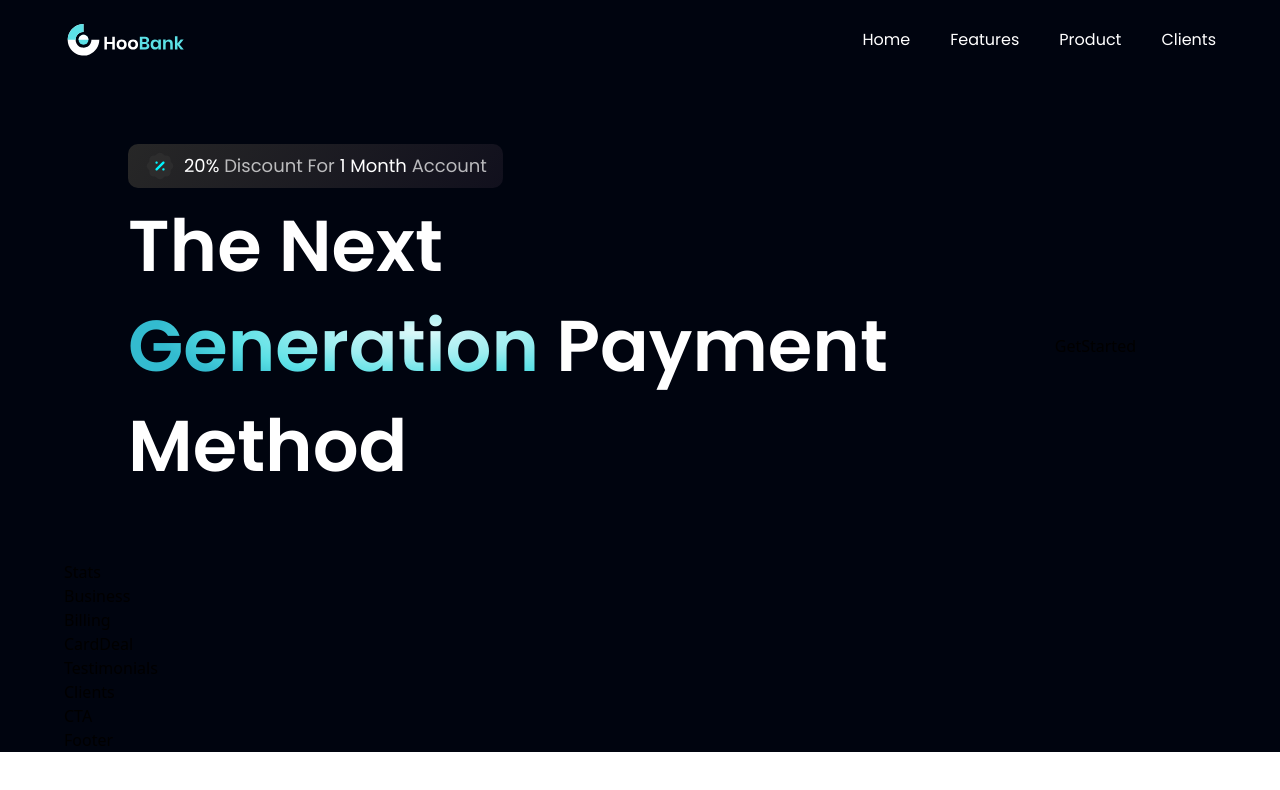
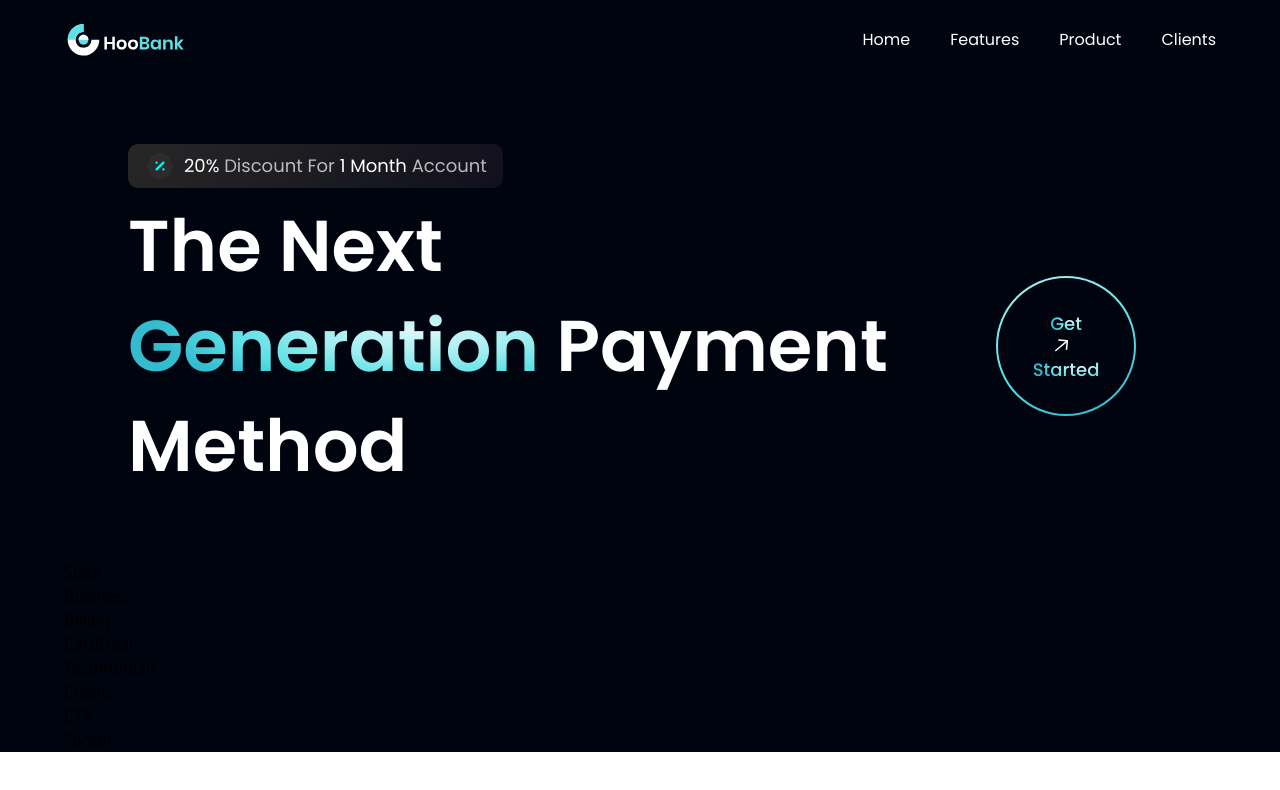
Before and after one commit to artikov/modern-bank-ui, a React (Vite) app: page / in a window 1280 px wide. Shown: the top 790 px of the page. Built offline with nearby package versions, Linux system fonts and the light colour scheme.

Commit message:
Hero update

```diff
--- a/src/components/GetStarted.jsx
+++ b/src/components/GetStarted.jsx
@@ -1,9 +1,29 @@
-import React from 'react'
+import React from "react";
+import styles from "../style";
+import { arrowUp } from "../assets";
 
-const GetStarted = () => {
-  return (
-    <div>GetStarted</div>
-  )
-}
+const GetStarted = () => (
+  <div
+    className={`${styles.flexCenter} w-[140px] h-[140px] rounded-full bg-blue-gradient p-[2px] cursor-pointer`}
+  >
+    <div
+      className={`${styles.flexCenter} flex-col bg-primary w-[100%] h-[100%] rounded-full`}
+    >
+      <div className={`${styles.flexStart} flex-row`}>
+        <p className="font-poppins font-medium text-[18px] leading-[23px]">
+          <span className="text-gradient">Get</span>
+          <img
+            src={arrowUp}
+            alt="arrow"
+            className="w-[23px] h-[23px] object-contain"
+          />
+        </p>
+      </div>
+        <p className="font-poppins font-medium text-[18px] leading-[23px]">
+          <span className="text-gradient">Started</span>
+        </p>
+    </div>
+  </div>
+);
 
-export default GetStarted
+export default GetStarted;
```
